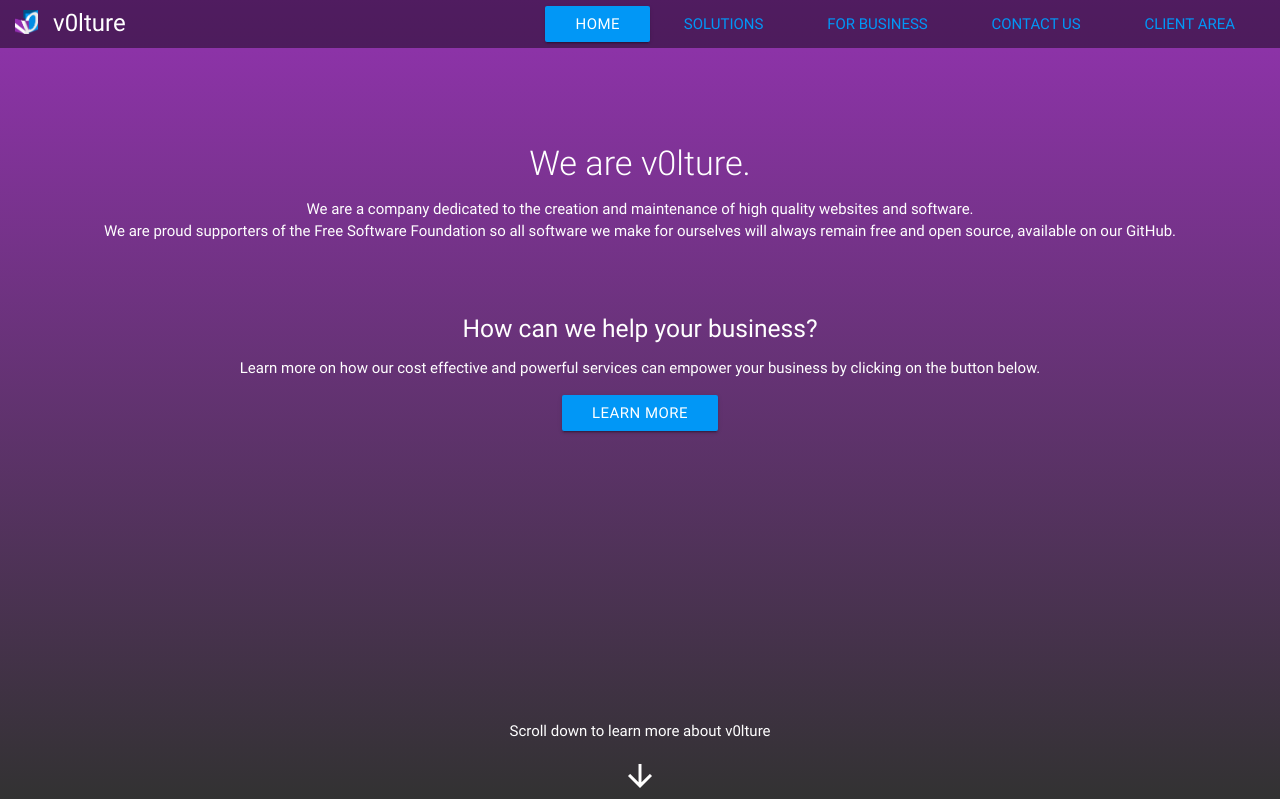
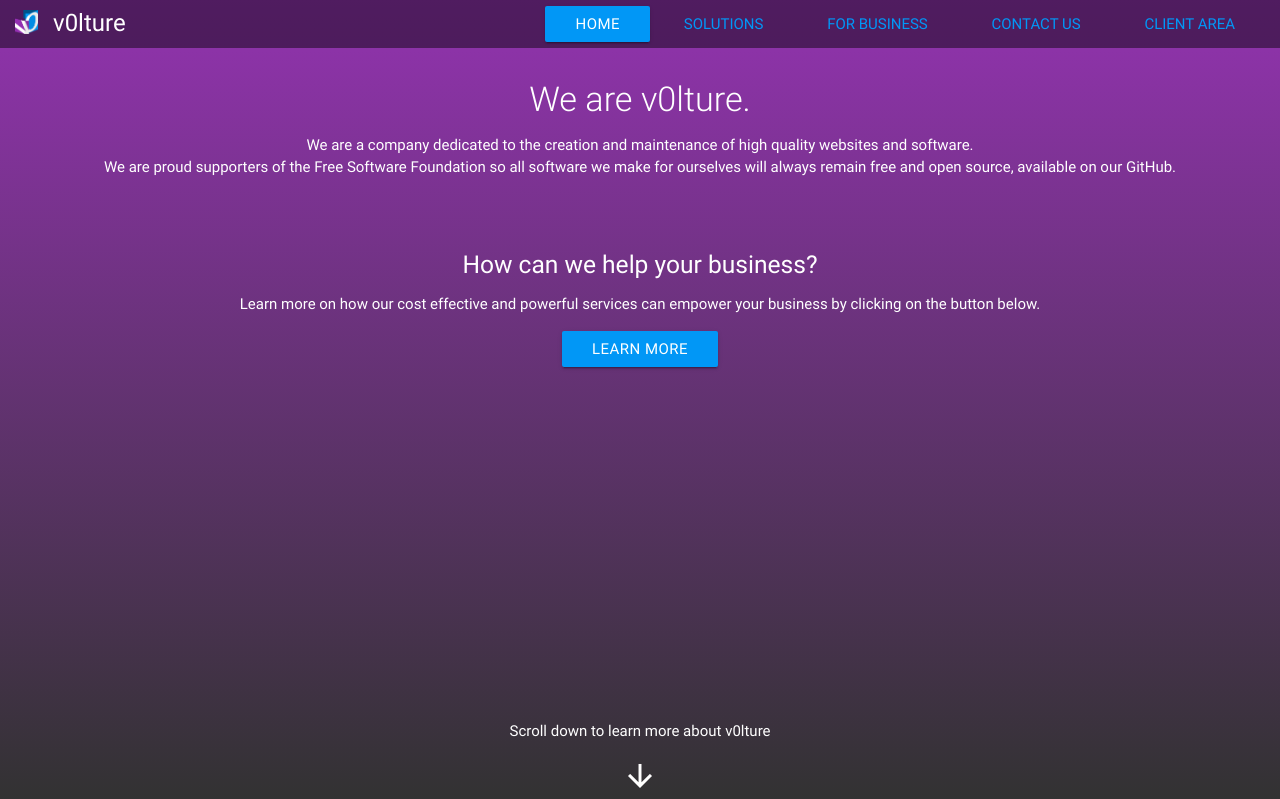
Before and after one commit to v0lture/v0lture.com, a PHP site: page / in a window 1280 px wide. Shown: the top 799 px of the page. Run offline with PHP 8.4, Linux system fonts and the light colour scheme; data that the repository does not hold is empty; some libraries are stand-ins or nearby versions.

Commit message:
Adjust some text spacing

```diff
--- a/css/app.css
+++ b/css/app.css
@@ -55,7 +55,7 @@ a.accent:hover {
 .landing {
     height: 100vh;
     background: linear-gradient(to bottom, #9233AF, #323232);
-    padding: 128px 64px;
+    padding: 64px 64px;
 }
 
 .contactsection {
```
